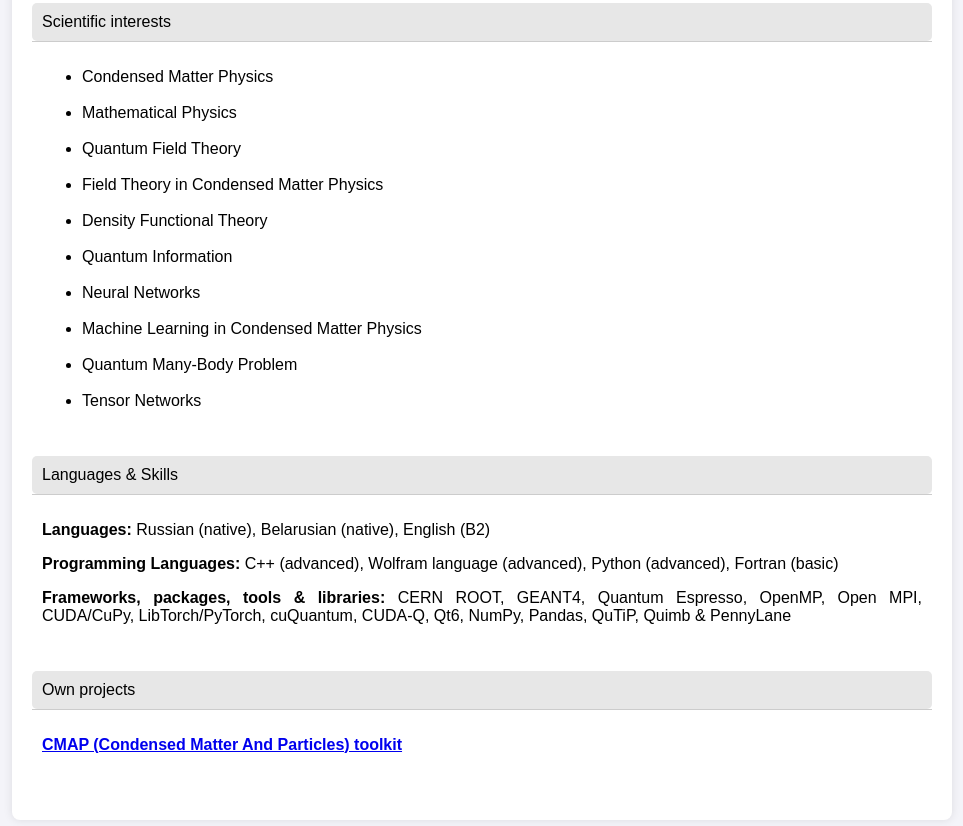
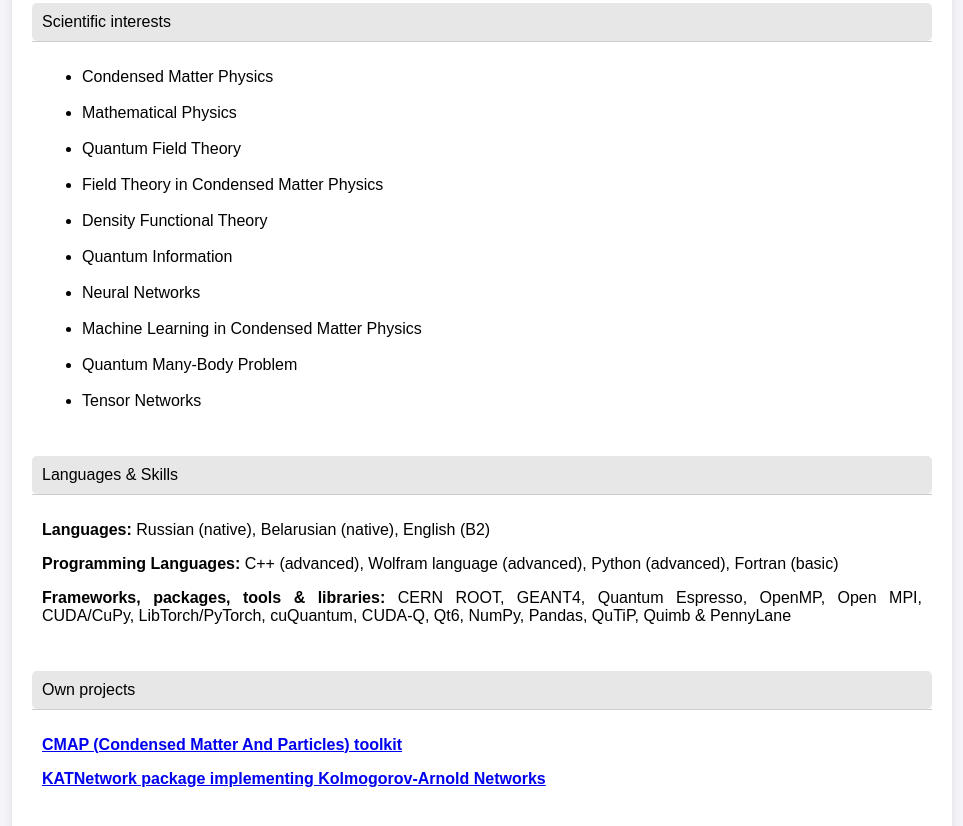
Before and after one commit to YauheniTalochkaN/MyWebSite, a plain HTML site: page index.html in a window 1280 px wide. Shown: the part 939-1765 px from the top of the page, without its empty margins (158-1121 px from the left). Drawn offline with Linux system fonts and the light colour scheme.

Commit message:
KATNetwork

```diff
--- a/index.html
+++ b/index.html
@@ -97,7 +97,8 @@
         <div style="text-align: justify;">
         <div class="section-header">Own projects</div>
         <div class="section-content">
-            <p><a href="https://yauhenitalochkan.github.io/CMAP_Docs/"  target="_blank" rel="noopener"><strong>CMAP (Condensed Matter And Particles) toolkit </strong></a></p>
+            <p><a href="https://yauhenitalochkan.github.io/CMAP_Docs/"  target="_blank" rel="noopener"><strong>CMAP (Condensed Matter And Particles) toolkit</strong></a></p>
+            <p><a href="https://github.com/YauheniTalochkaN/KATNetwork/"  target="_blank" rel="noopener"><strong>KATNetwork package implementing Kolmogorov-Arnold Networks</strong></a></p>
         </div>
         </div>
     </div>
```
